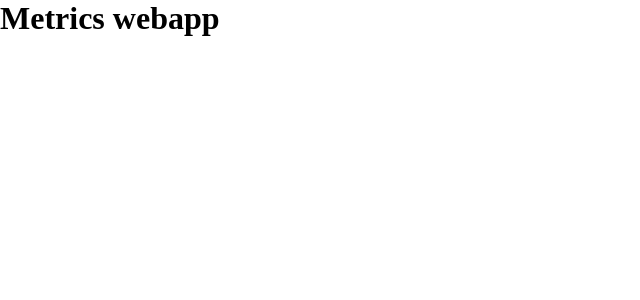
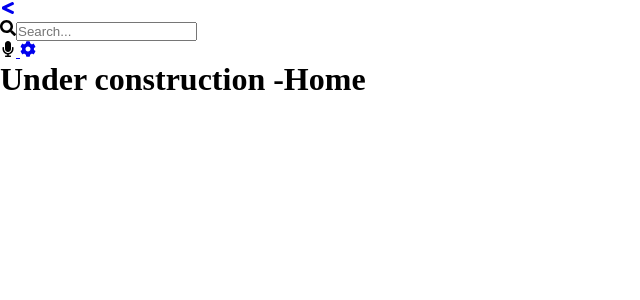
Before and after one commit to KingsleyIbe/metrics-webapp, a React (Create React App) app: page / in a window 1280 px wide. Shown: the top 300 px of the page, without its empty margins (0-640 px from the left). Built offline with nearby package versions, Linux system fonts and the light colour scheme.

Commit message:
Implement the Header component and Route

```diff
--- a/package.json
+++ b/package.json
@@ -9,6 +9,9 @@
     "cra-template": "1.1.3",
     "react": "^17.0.2",
     "react-dom": "^17.0.2",
+    "react-icons": "^4.3.1",
+    "react-redux": "^7.2.6",
+    "react-router-dom": "^6.2.1",
     "react-scripts": "5.0.0",
     "web-vitals": "^2.1.4"
   },
--- a/src/App.js
+++ b/src/App.js
@@ -1,9 +1,17 @@
+import { Route, Routes } from 'react-router-dom';
 import './App.css';
+import Header from './components/Header';
+import Home from './pages/Home';
+import SettingsPage from './pages/SettingsPage';
 
 function App() {
   return (
-    <div className="App">
-      <h1>Metrics webapp</h1>
+    <div>
+      <Header />
+      <Routes>
+        <Route path="/" element={<Home />} />
+        <Route path="/settings" element={<SettingsPage />} />
+      </Routes>
     </div>
   );
 }
--- /dev/null
+++ b/src/components/Header.js
@@ -0,0 +1,34 @@
+import { NavLink } from 'react-router-dom';
+import {
+  FaCog, FaLessThan, FaMicrophone, FaSearch,
+} from 'react-icons/fa';
+
+const Header = () => (
+  <header className="header">
+    <nav className="navItems">
+      <NavLink
+        className="nav-item"
+        to="/"
+      >
+        {' '}
+        <FaLessThan />
+        {' '}
+      </NavLink>
+      <div>
+        <FaSearch />
+        <input type="text" placeholder="Search..." />
+      </div>
+      <FaMicrophone />
+      <NavLink
+        className="nav-item"
+        to="/settings"
+      >
+        {' '}
+        <FaCog />
+        {' '}
+      </NavLink>
+    </nav>
+  </header>
+);
+
+export default Header;
--- /dev/null
+++ b/src/components/HomeDisplay.js
@@ -0,0 +1,7 @@
+const HomeDisplay = () => (
+  <div>
+    <h1>Under construction -Home</h1>
+  </div>
+);
+
+export default HomeDisplay;
--- /dev/null
+++ b/src/components/Settings.js
@@ -0,0 +1,7 @@
+const Settings = () => (
+  <div>
+    <h1>Under construction - Settings</h1>
+  </div>
+);
+
+export default Settings;
--- a/src/index.js
+++ b/src/index.js
@@ -1,10 +1,13 @@
 import React from 'react';
+import { BrowserRouter as Router } from 'react-router-dom';
 import ReactDOM from 'react-dom';
 import App from './App';
 
 ReactDOM.render(
   <React.StrictMode>
-    <App />
+    <Router>
+      <App />
+    </Router>
   </React.StrictMode>,
   document.getElementById('root'),
 );
--- /dev/null
+++ b/src/pages/Home.js
@@ -0,0 +1,9 @@
+import HomeDisplay from '../components/HomeDisplay';
+
+const Home = () => (
+  <div>
+    <HomeDisplay />
+  </div>
+);
+
+export default Home;
--- /dev/null
+++ b/src/pages/SettingsPage.js
@@ -0,0 +1,9 @@
+import Settings from '../components/Settings';
+
+const SettingsPage = () => (
+  <div>
+    <Settings />
+  </div>
+);
+
+export default SettingsPage;
```
Also changed, not shown: 1 other file (tests, documents, lock files or other folders).
